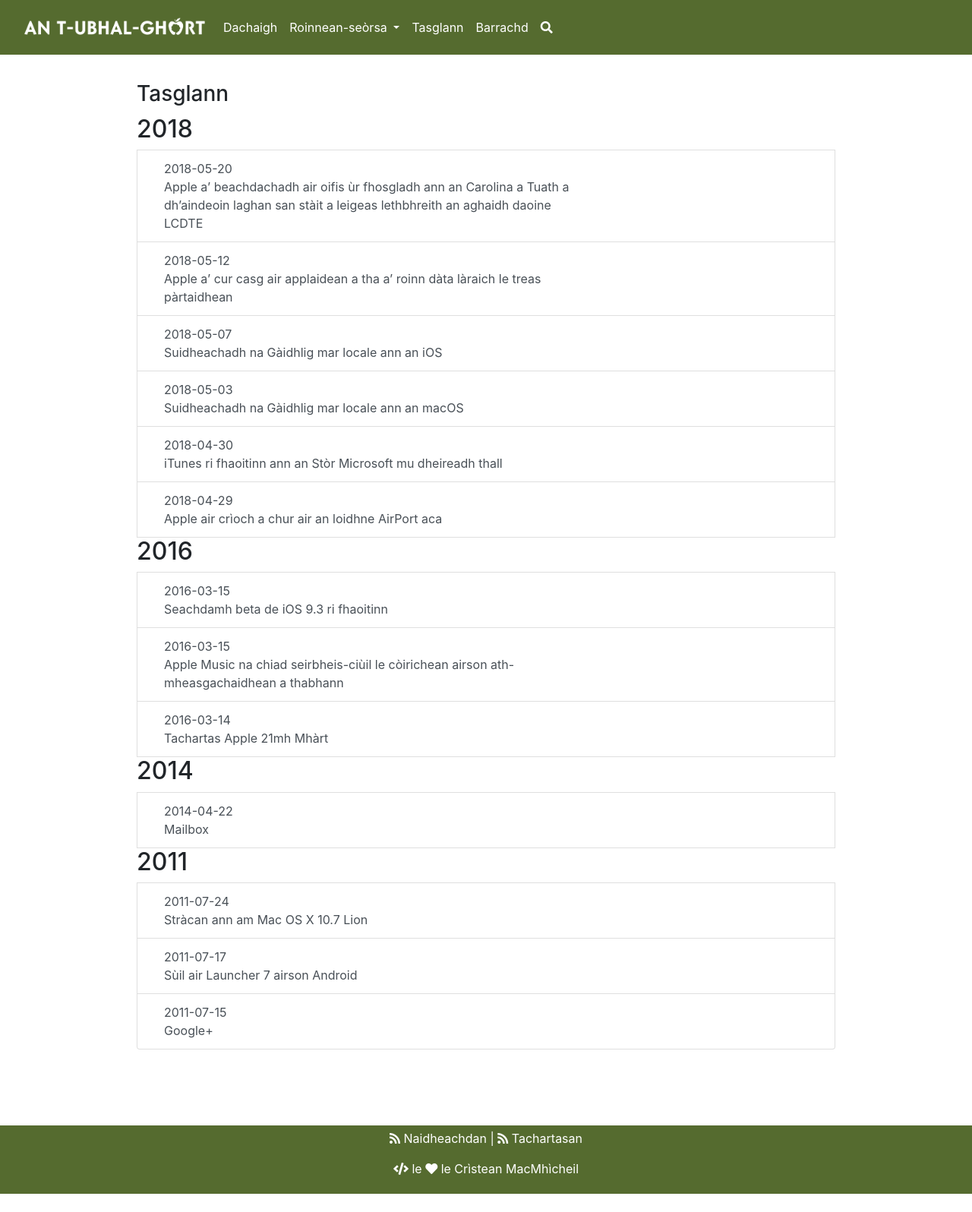
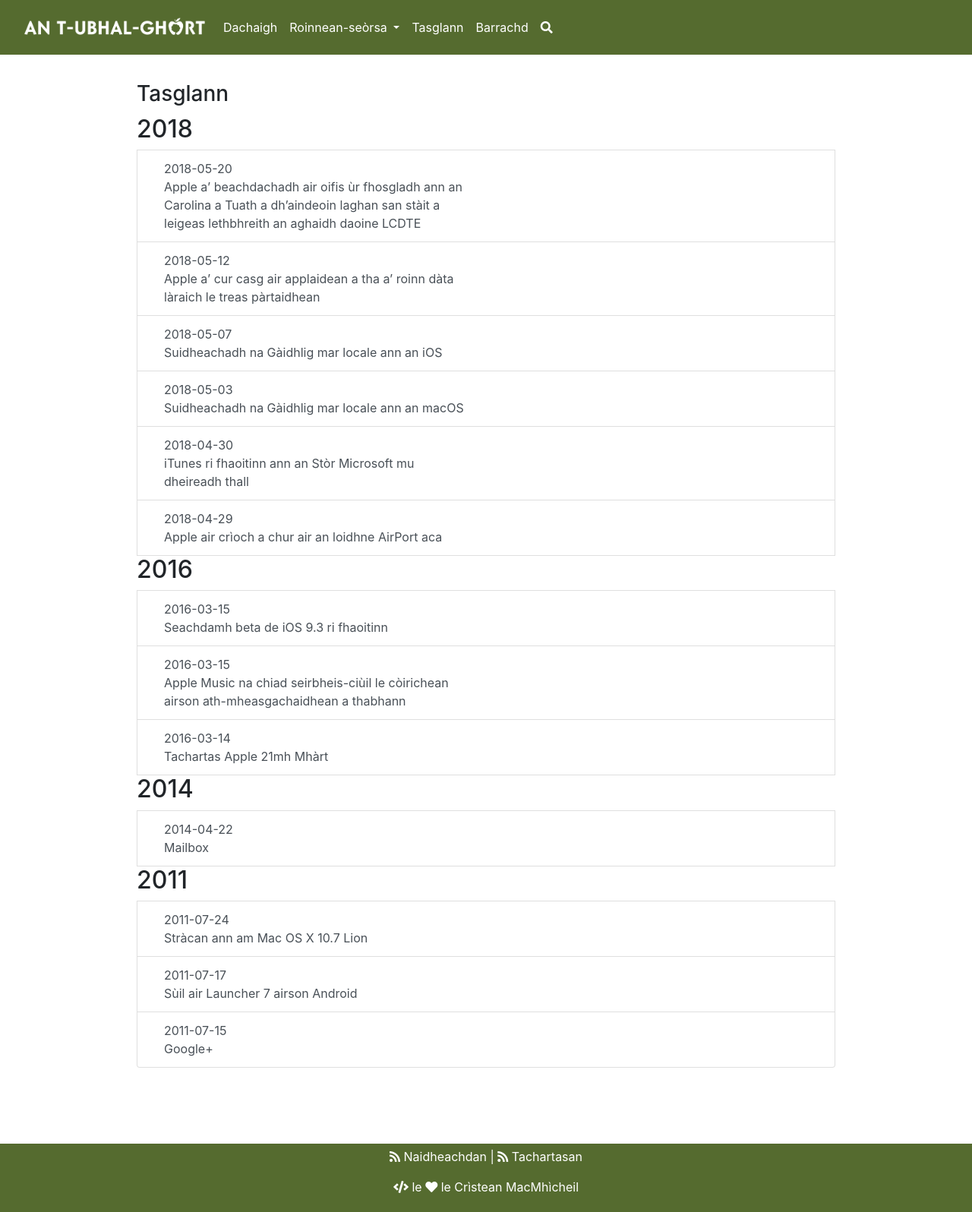
Before and after one commit to MacMhicheil/atug, a Jekyll site: the page built from tasglann.md, in a window 1280 px wide. Shown: the whole page at 76% size. Built offline with Jekyll 4.4.1, drawn with Linux system fonts in a browser that asks for light colours; nearby versions of some CDN libraries; before the commit the page ends 1572 px from its top, so only the background shows below that.

Commit message:
Update tasglann.md

```diff
--- a/tasglann.md
+++ b/tasglann.md
@@ -13,10 +13,10 @@ permalink: /tasglann/
 		{% assign myDate = currentDate %}
 	{% endif %}
 	<a class="list-group-item list-group-item-action" href="{{ site.baseurl }}{{ post.url }}">
-	<div class="col-4">
+	<div class="col-3">
 		<span>{{ post.date | date: "%Y-%m-%d" }}</span> &nbsp; &nbsp;
 		</div>
-		<div class="col-8">
+		<div class="col-6">
 		{{ post.title }}
 		</div>
 	</a>
```
